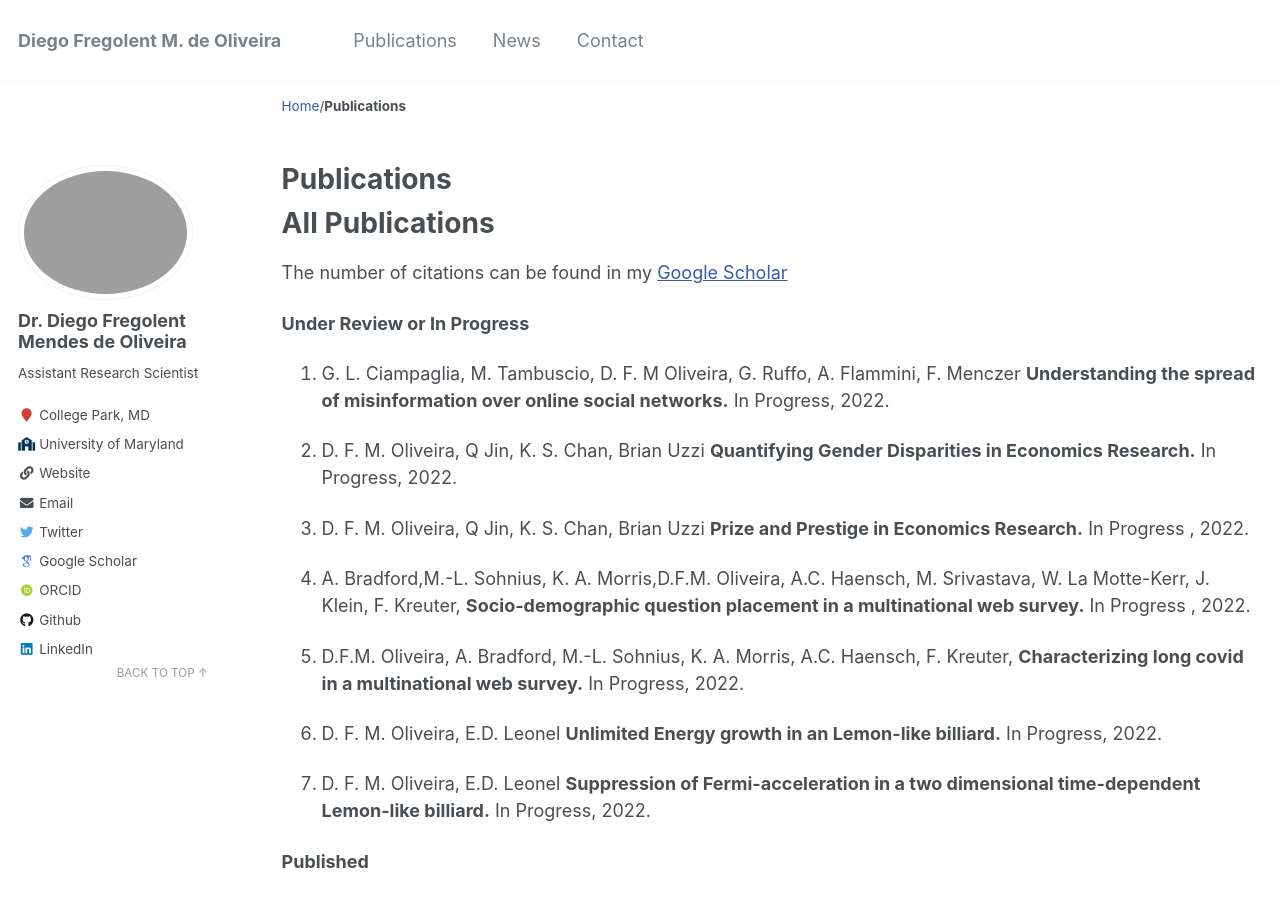
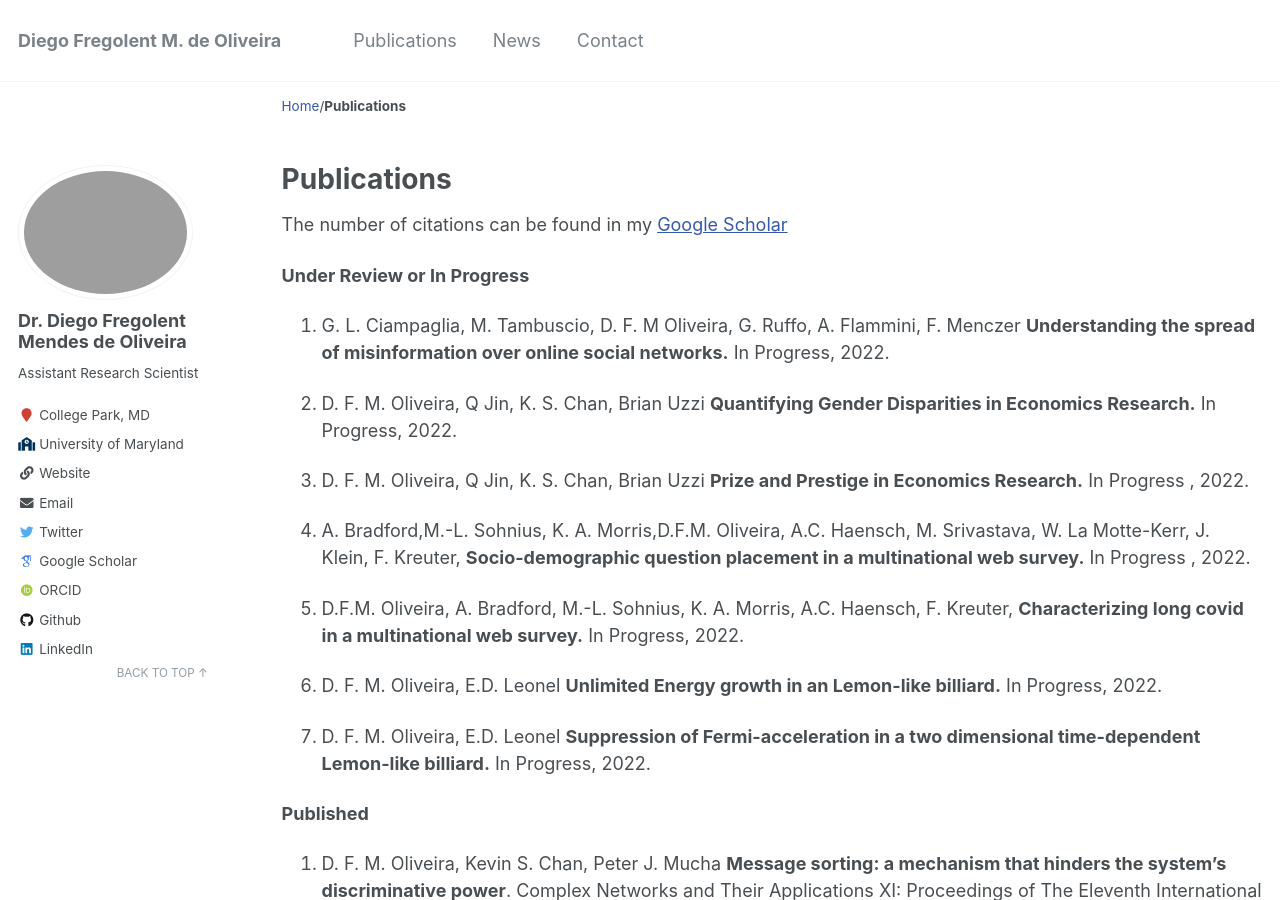
Before and after one commit to fregolente/fregolente.github.io, a Jekyll site: the page built from _pages/publications.md, in a window 1280 px wide and 900 px high. Built offline with Jekyll 4.4.1, drawn with Linux system fonts in a browser that asks for light colours; some web fonts are replaced.

Commit message:
Update publications.md

```diff
--- a/_pages/publications.md
+++ b/_pages/publications.md
@@ -8,7 +8,6 @@ redirect_from:
   - /publications/pubsbyyear/
 ---
 
-# All Publications
 
 The number of citations can be found in my [Google Scholar](https://scholar.google.com/citations?user=bIL7_QMAAAAJ&hl=en)
 
```
